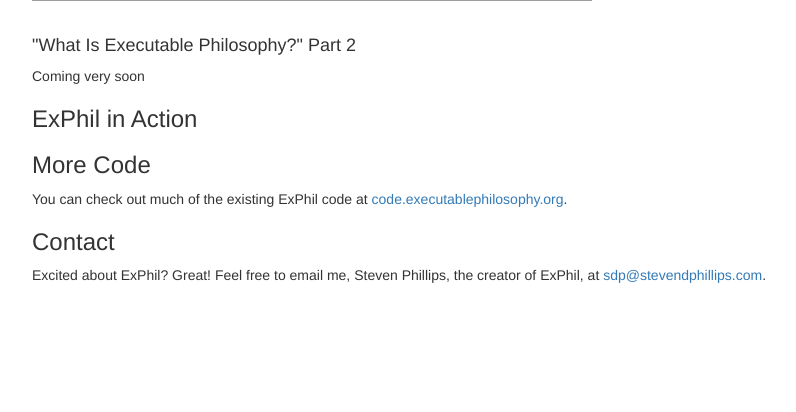
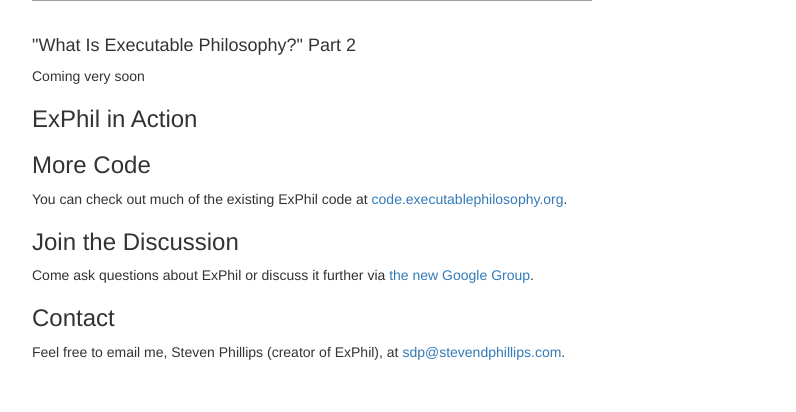
Before and after one commit to elimisteve/exphilorg, a Flask app: template templates/index.html in a window 1280 px wide. Shown: the part 756-1168 px from the top of the page, without its empty margins (38-834 px from the left). Before the commit the page ends 1039 px from the top, so only its background shows below. Run offline with Flask 2, Linux system fonts and the light colour scheme; the template is opened without the code that fills it, so the values that code supplies are empty; grey boxes are pictures that could not be loaded.

Commit message:
Added 'Join the Discussion' + Google Group link

```diff
--- a/templates/index.html
+++ b/templates/index.html
@@ -93,10 +93,17 @@
 #}
 
 
+<h3>Join the Discussion</h3>
+<p>
+  Come ask questions about ExPhil or discuss it further via
+  <a href="https://groups.google.com/forum/#!forum/executablephilosophy">
+  the new Google Group</a>.
+<p/>
+
+
 <h3>Contact</h3>
 <p>
-  Excited about ExPhil?  Great!  Feel free to email me, Steven
-  Phillips, the creator of ExPhil,
+  Feel free to email me, Steven Phillips (creator of ExPhil),
   at <a href="mailto:sdp@stevendphillips.com">sdp@stevendphillips.com</a>.
 </p>
 
```
